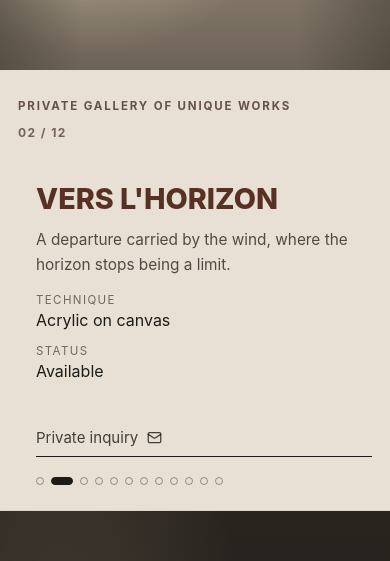
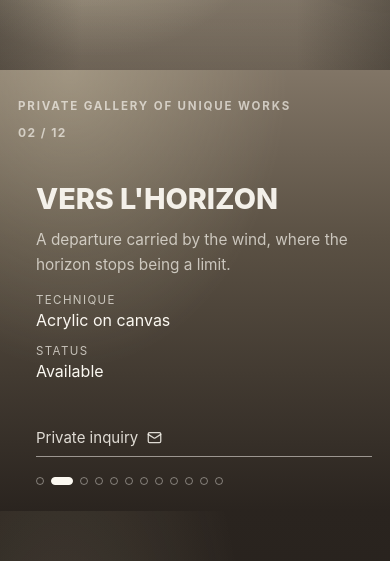
Before and after one commit to Maress-art/maress, a React (Vite) app: page / in a window 390 px wide. Shown: the part 496-1057 px from the top of the page. Built offline with nearby package versions, Linux system fonts and the light colour scheme.

Commit message:
correction

```diff
--- a/index.html
+++ b/index.html
@@ -8,7 +8,7 @@
       content="Maress, galerie confidentielle d'une artiste peintre. Tableaux uniques disponibles uniquement sur demande privée."
     />
     <meta name="robots" content="index, follow" />
-    <meta name="theme-color" content="#f5efe4" />
+    <meta name="theme-color" content="#0c0c0b" />
     <meta name="google-site-verification" content="3haLPByIl9dlD2KYSBJQ0Xl1CUNsw7G25bagsRb2FBI" />
     <link rel="icon" type="image/svg+xml" href="/favicon.svg" />
     <link rel="icon" type="image/png" sizes="48x48" href="/favicon-48.png" />
--- a/src/styles.css
+++ b/src/styles.css
@@ -12,7 +12,7 @@
   --shadow: 0 24px 70px rgba(53, 43, 31, 0.14);
   color: var(--ink);
   font-family: Inter, ui-sans-serif, system-ui, -apple-system, BlinkMacSystemFont, "Segoe UI", sans-serif;
-  background: var(--ivory);
+  background: #080807;
   font-synthesis: none;
   text-rendering: optimizeLegibility;
 }
@@ -28,10 +28,7 @@ html {
 body {
   margin: 0;
   min-width: 320px;
-  background:
-    linear-gradient(90deg, rgba(29, 27, 24, 0.035) 1px, transparent 1px) 0 0 / 96px 96px,
-    radial-gradient(circle at 24% 10%, rgba(179, 154, 107, 0.16), transparent 26%),
-    linear-gradient(180deg, #f4eee4, var(--paper) 34%, #e9ded0);
+  background: #080807;
 }
 
 button,
@@ -1698,8 +1695,42 @@ textarea:focus {
     max-width: none;
     margin: 0;
     padding: clamp(26px, 5vw, 48px) clamp(18px, 4vw, 42px);
-    background: rgba(233, 226, 214, 0.94);
+    background:
+      radial-gradient(ellipse at 18% 0%, rgba(255, 244, 210, 0.26), transparent 48%),
+      linear-gradient(180deg, #817566 0%, #5b5144 38%, #2a241f 100%);
     transform: none;
+  }
+
+  .hero-copy .eyebrow,
+  .hero-carousel-count {
+    color: rgba(251, 248, 241, 0.66);
+  }
+
+  .hero-current-card h2 {
+    color: rgba(251, 248, 241, 0.95);
+  }
+
+  .hero-current-card p,
+  .hero-current-card dt {
+    color: rgba(251, 248, 241, 0.7);
+  }
+
+  .hero-current-card dd {
+    color: var(--paper);
+  }
+
+  .hero .quiet-button {
+    color: rgba(251, 248, 241, 0.86);
+    border-color: rgba(251, 248, 241, 0.52);
+  }
+
+  .hero-carousel-dots button {
+    border-color: rgba(251, 248, 241, 0.42);
+  }
+
+  .hero-carousel-dots button.active {
+    background: var(--paper);
+    border-color: var(--paper);
   }
 
   .hero-current-card {
```
